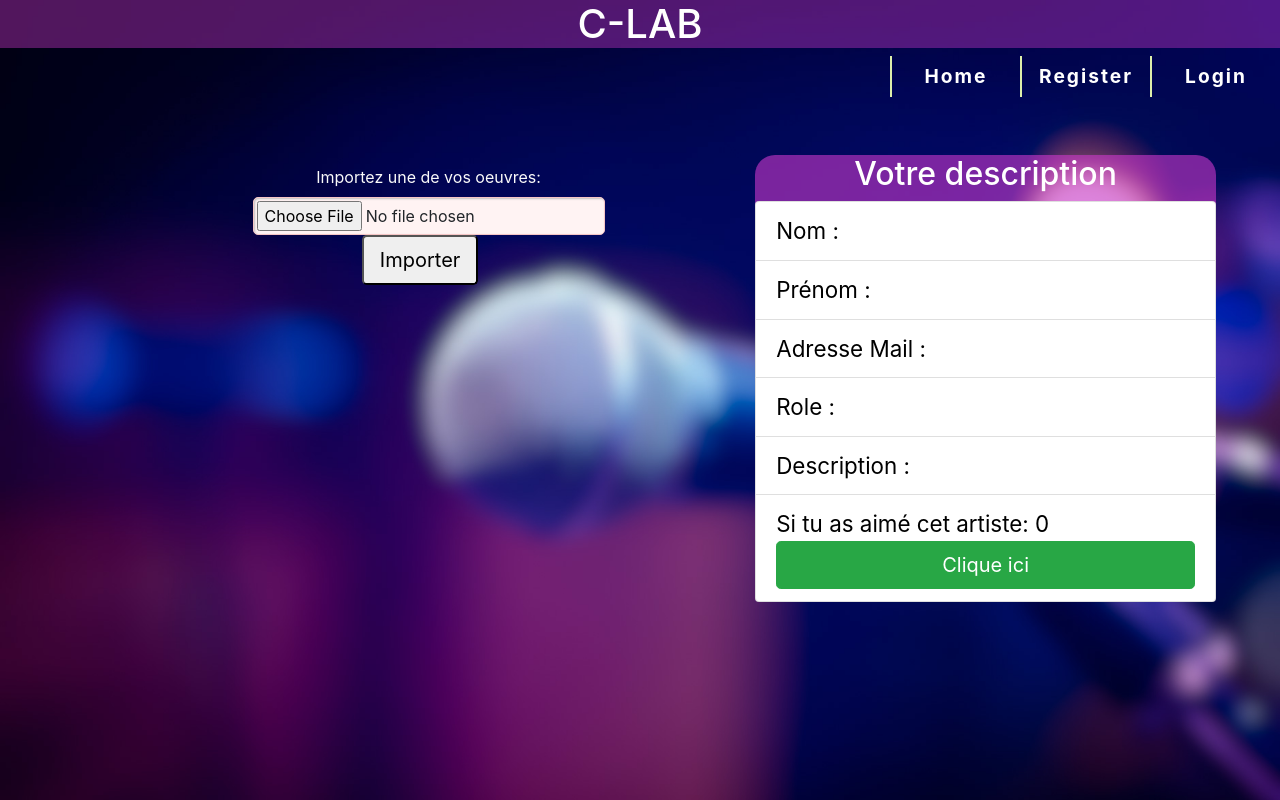
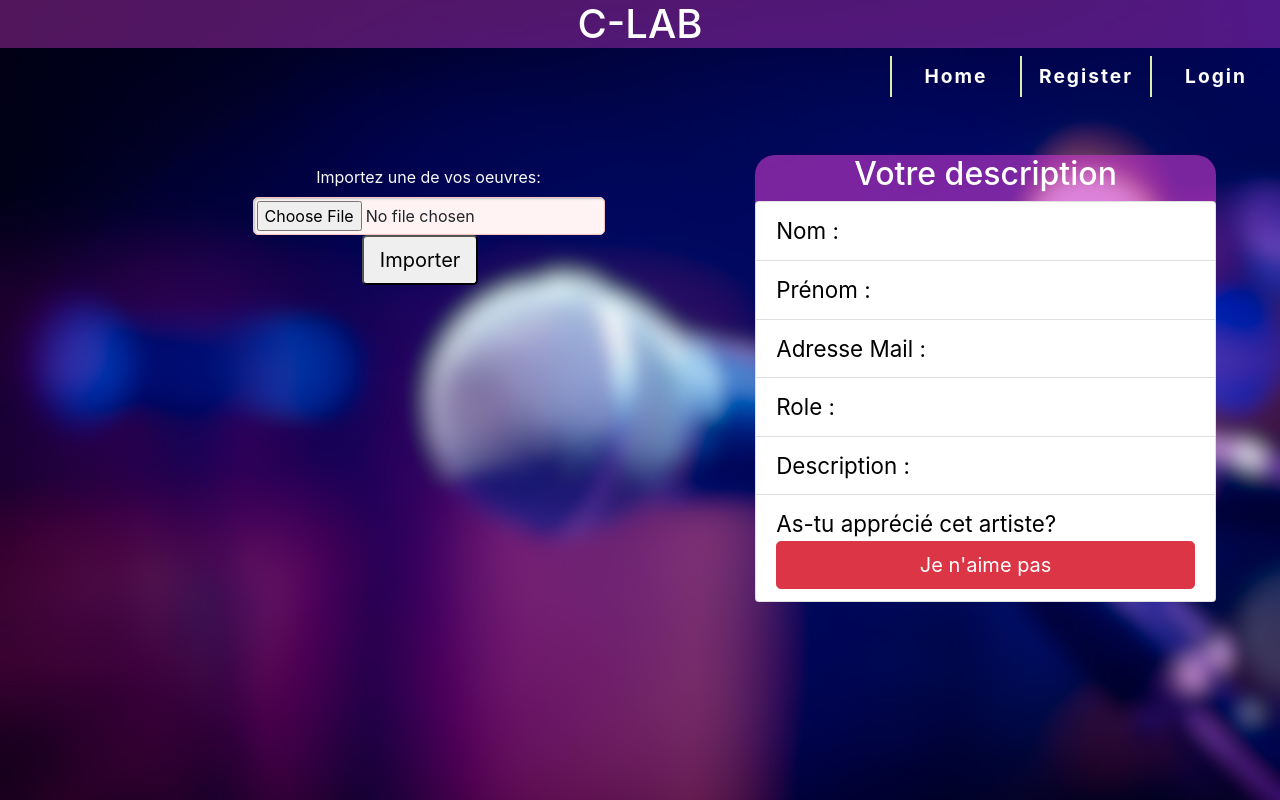
Before and after one commit to darrylbilongo/C-LAB2020, a React (Create React App) app in the folder front-end/: page /profile/1 in a window 1280 px wide. Built offline with nearby package versions, Linux system fonts and the light colour scheme; no server answers.

Commit message:
amelioration vote

```diff
--- a/front-end/src/components/Profile.js
+++ b/front-end/src/components/Profile.js
@@ -10,9 +10,10 @@ class Profile extends Component{
 
         this.state = {
           user: '',
-          score: 0,
+          like: false,
           selectedFile: null,
-          loaded: 0
+          loaded: 0,
+          bouton:"Je n'aime pas"
         };
 
         this.vote=this.vote.bind(this);
@@ -56,8 +57,19 @@ class Profile extends Component{
         console.log(event.target.files[0])
     }
 
+    vote (){
+        this.setState({
+            like: !(this.state.like),
+            bouton: this.state.like ? "Je n'aime pas" : "J'aime"
+        });
+      }
 
     render(){
+
+        let btn_class = this.state.like ? "btn btn-block btn-lg btn-success" : "btn btn-block btn-lg btn-danger";
+        let bouton = this
+
+
         return(
             <div>
                 <div className="videode">
@@ -73,13 +85,13 @@ class Profile extends Component{
                         <li className="list-group-item">Role : {this.state.user.role}</li>
                         <li className="list-group-item">Description :</li>
                         <li className="list-group-item">
-                            Si tu as aimé cet artiste:  {this.state.score}
+                            As-tu apprécié cet artiste?  {this.state.like}
                             <button
                                 onClick={this.vote}
                                 type="submit"
-                                className="btn btn-block btn-lg btn-success"
+                                className= {btn_class}
                                 >
-                                Clique ici
+                              {this.state.bouton}
                             </button>
                         </li>
                     </ul>
@@ -105,11 +117,7 @@ class Profile extends Component{
         )
     }
 
-    vote (){
-        this.setState({
-          score: this.state.score + 1,
-        });
-      }
+
 }
 
 export default Profile;
```
Also changed, not shown: 2 other files (tests, documents, lock files or other folders).
